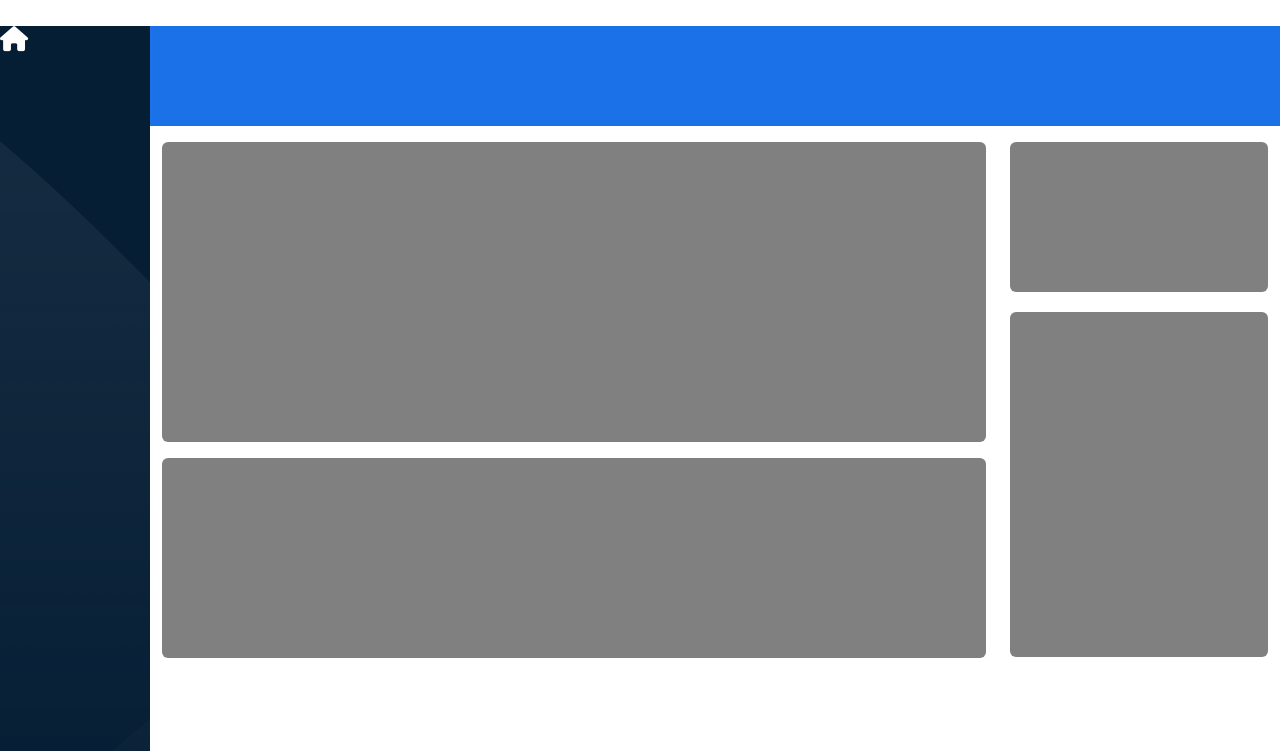
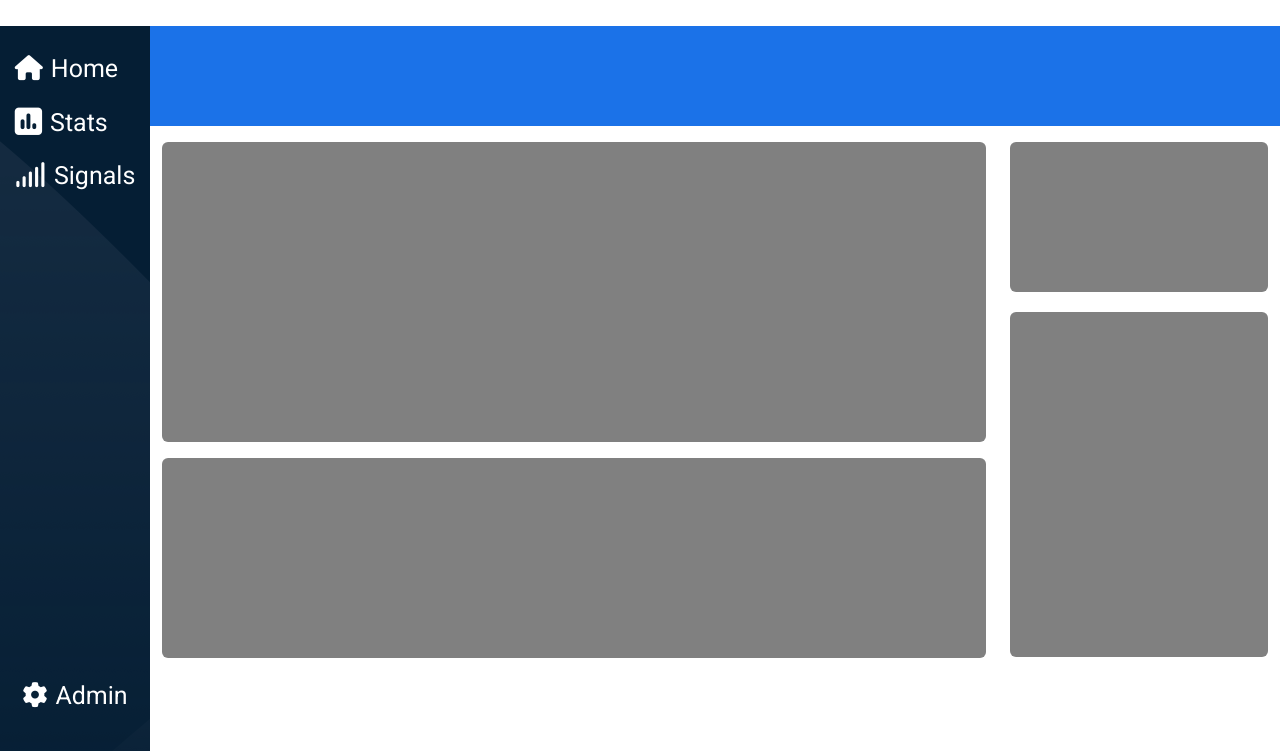
Before and after one commit to DorinVieru/html-css-bootstrap-dashboard, a plain HTML site: page index.html in a window 1280 px wide. Shown: the part 49-800 px from the top of the page. Drawn offline with nearby package versions, Linux system fonts and the light colour scheme.

Commit message:
[UPDATE] Finish sidebar on all screen

```diff
--- a/css/style.css
+++ b/css/style.css
@@ -51,10 +51,17 @@ header{
     margin-top: 75px;
     position: fixed;
     background-image: url(../img/sidebar-bg.png);
+    display: flex;
+    flex-direction: column;
+    justify-content: space-between;
+    align-items: center;
+    font-size: 25px;
+    color: white;
 }
 
-.fa-house{
-    font-size: 25px;
+.li-bg:hover{
+    background-color: rgba(255, 255, 255, 0.4);
+    cursor: pointer;
 }
 
 /****** MAIN ******/
--- a/index.html
+++ b/index.html
@@ -69,13 +69,19 @@
                     <div id="sidebar">
 
                         <!-- TOP SIDEBAR -->
-                        <div class="top-sidebar">
-                            <i class="fa-solid fa-house text-white"></i>
+                        <div class="top-sidebar pt-4">
+                            <ul class="list-unstyled">
+                                <li class="li-bg"><i class="fa-solid fa-house"></i><span class="d-none d-lg-inline-block ps-2">Home</span></li>
+                                <li class="li-bg mt-3"><i class="fa-solid fa-square-poll-vertical fa-lg"></i><span class="d-none d-lg-inline-block ps-2">Stats</span></li>
+                                <li class="li-bg mt-3"><i class="fa-solid fa-signal"></i><span class="d-none d-lg-inline-block ps-2">Signals</span></li>
+                            </ul>
                         </div>
 
                         <!-- BOTTOM SIDEBAR -->
-                        <div class="bottom-sidebar">
-
+                        <div class="bottom-sidebar pb-5 mb-5">
+                            <ul class="list-unstyled">
+                                <li class="li-bg"><i class="fa-solid fa-gear"></i><span class="d-none d-lg-inline-block ps-2">Admin</span></li>
+                            </ul>
                         </div>
                     </div>
 
```
